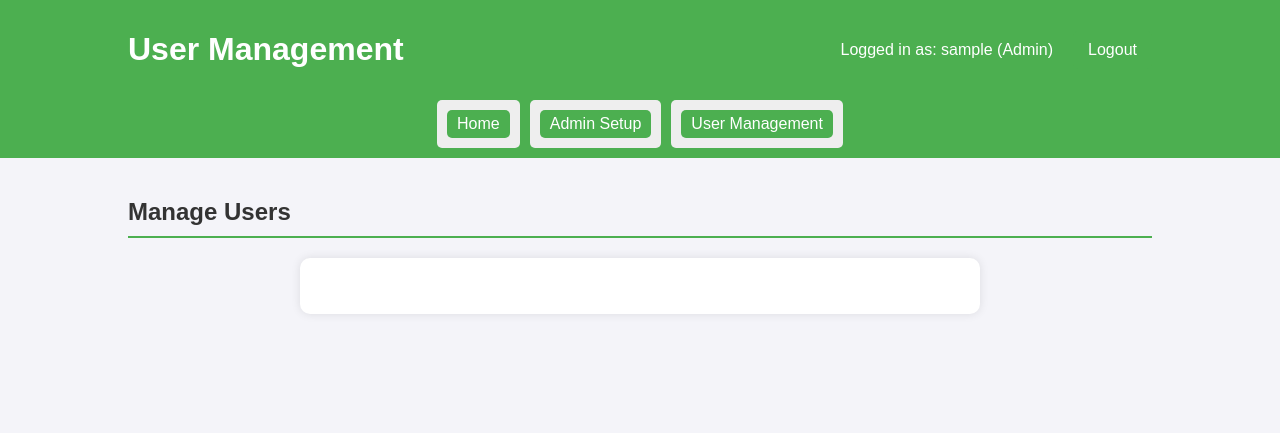
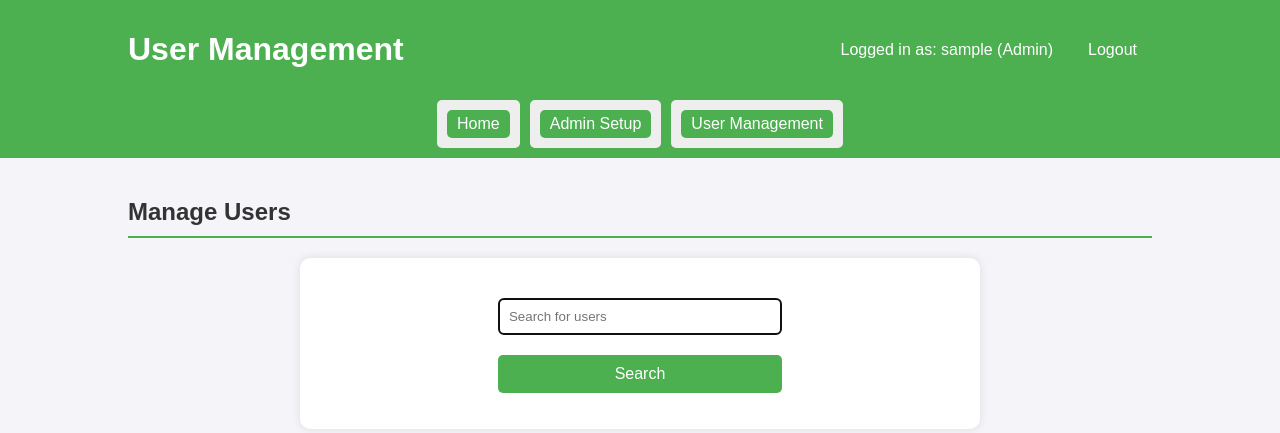
Before and after one commit to Shylushai/MediDoc-Project11, a Flask app: page /user_management in a window 1280 px wide. Shown: the top 433 px of the page. Run offline with Flask 3, Linux system fonts and the light colour scheme; the visitor is signed in with stand-in values (Sample User, id 1).

Commit message:
Update user_management.html

```diff
--- a/templates/user_management.html
+++ b/templates/user_management.html
@@ -64,6 +64,12 @@
     <div class="container">
       <h2>Manage Users</h2>
       <div class="form-container">
+        <div class="search">
+          <form method='post' action="{{ url_for('admin_search') }}">
+              <input id="searchName" name="searchName" type="text" placeholder="Search for users"  autofocus>
+              <button type="submit">Search</button>
+          </form>
+        </div>
         <ul>
           {% for user in users %}
             <li>
```
